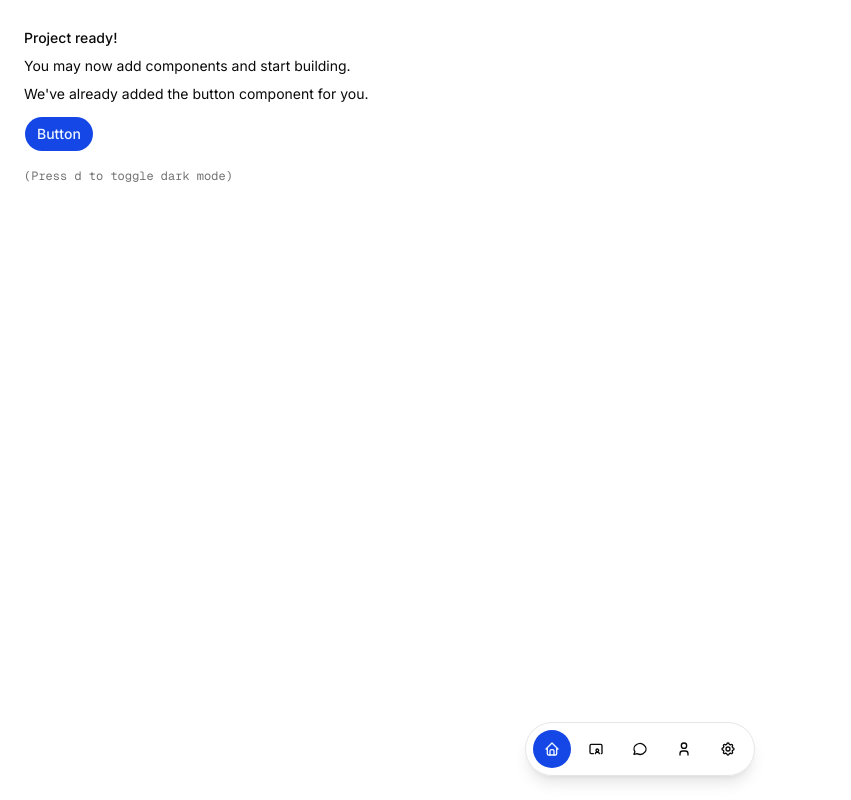
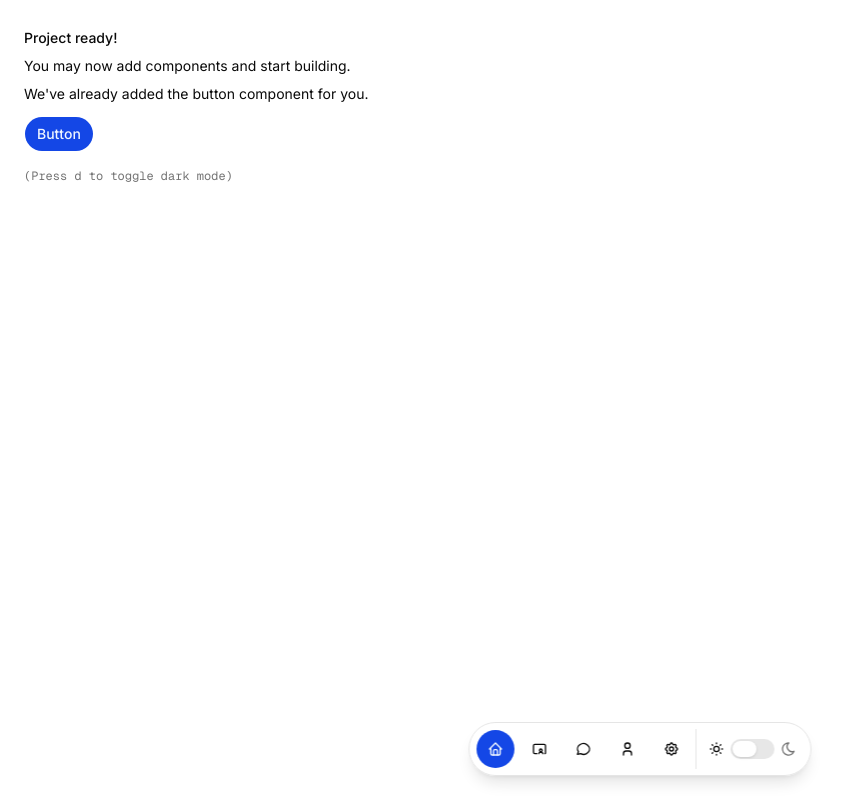
Before and after one commit to handikaharianto/cordia-app, a Next.js app: page / in a window 1280 px wide. Shown: the whole page, without its empty margins (0-851 px from the left). Built offline with nearby package versions, Linux system fonts and the light colour scheme.

Commit message:
chore: add a switch on the floating navbar to switch themes

```diff
--- a/components/floating-navbar.tsx
+++ b/components/floating-navbar.tsx
@@ -2,15 +2,19 @@
 
 import Link from "next/link"
 import {
-  IconCalendar,
   IconChalkboardTeacher,
   IconHome,
   IconMessageCircle,
+  IconMoon,
   IconSettings,
+  IconSun,
   IconUser,
 } from "@tabler/icons-react"
 import { Button } from "@/components/ui/button"
+import { Separator } from "@/components/ui/separator"
+import { Switch } from "@/components/ui/switch"
 import { usePathname } from "next/navigation"
+import { useTheme } from "next-themes"
 import {
   Tooltip,
   TooltipContent,
@@ -31,6 +35,7 @@ const navItems = [
 
 export function FloatingNavbar() {
   const pathname = usePathname()
+  const { resolvedTheme, setTheme } = useTheme()
 
   return (
     <nav
@@ -44,7 +49,7 @@ export function FloatingNavbar() {
               <TooltipTrigger>
                 <Button
                   asChild
-                  variant={pathname == href ? "default" : "ghost"}
+                  variant={pathname === href ? "default" : "ghost"}
                   size="icon-lg"
                   aria-label={label}
                 >
@@ -59,6 +64,28 @@ export function FloatingNavbar() {
             </Tooltip>
           </li>
         ))}
+        <Separator orientation="vertical" />
+        <li className="flex items-center gap-1.5 px-2">
+          <IconSun
+            className={`size-4 transition-all duration-300 ${
+              resolvedTheme === "dark"
+                ? "text-muted-foreground"
+                : "text-foreground"
+            }`}
+          />
+          <Switch
+            checked={resolvedTheme === "dark"}
+            onCheckedChange={(checked) => setTheme(checked ? "dark" : "light")}
+            aria-label="Toggle theme"
+          />
+          <IconMoon
+            className={`size-4 transition-all duration-300 ${
+              resolvedTheme === "dark"
+                ? "text-foreground"
+                : "text-muted-foreground"
+            }`}
+          />
+        </li>
       </ul>
     </nav>
   )
--- /dev/null
+++ b/components/ui/switch.tsx
@@ -0,0 +1,33 @@
+"use client"
+
+import * as React from "react"
+import { Switch as SwitchPrimitive } from "radix-ui"
+
+import { cn } from "@/lib/utils"
+
+function Switch({
+  className,
+  size = "default",
+  ...props
+}: React.ComponentProps<typeof SwitchPrimitive.Root> & {
+  size?: "sm" | "default"
+}) {
+  return (
+    <SwitchPrimitive.Root
+      data-slot="switch"
+      data-size={size}
+      className={cn(
+        "peer group/switch relative inline-flex shrink-0 items-center rounded-full border-2 transition-all outline-none after:absolute after:-inset-x-3 after:-inset-y-2 focus-visible:border-ring focus-visible:ring-3 focus-visible:ring-ring/30 aria-invalid:border-destructive aria-invalid:ring-3 aria-invalid:ring-destructive/20 data-[size=default]:h-5 data-[size=default]:w-11 data-[size=sm]:h-4 data-[size=sm]:w-7 dark:aria-invalid:border-destructive/50 dark:aria-invalid:ring-destructive/40 data-checked:border-primary data-checked:bg-primary data-unchecked:border-transparent data-unchecked:bg-input/90 data-disabled:cursor-not-allowed data-disabled:opacity-50",
+        className
+      )}
+      {...props}
+    >
+      <SwitchPrimitive.Thumb
+        data-slot="switch-thumb"
+        className="pointer-events-none block rounded-full bg-background shadow-sm ring-0 transition-transform not-dark:bg-clip-padding group-data-[size=default]/switch:h-4 group-data-[size=default]/switch:w-6 group-data-[size=sm]/switch:h-3 group-data-[size=sm]/switch:w-4 data-checked:translate-x-[calc(100%-8px)] dark:data-checked:bg-primary-foreground data-unchecked:translate-x-0 dark:data-unchecked:bg-foreground"
+      />
+    </SwitchPrimitive.Root>
+  )
+}
+
+export { Switch }
```
